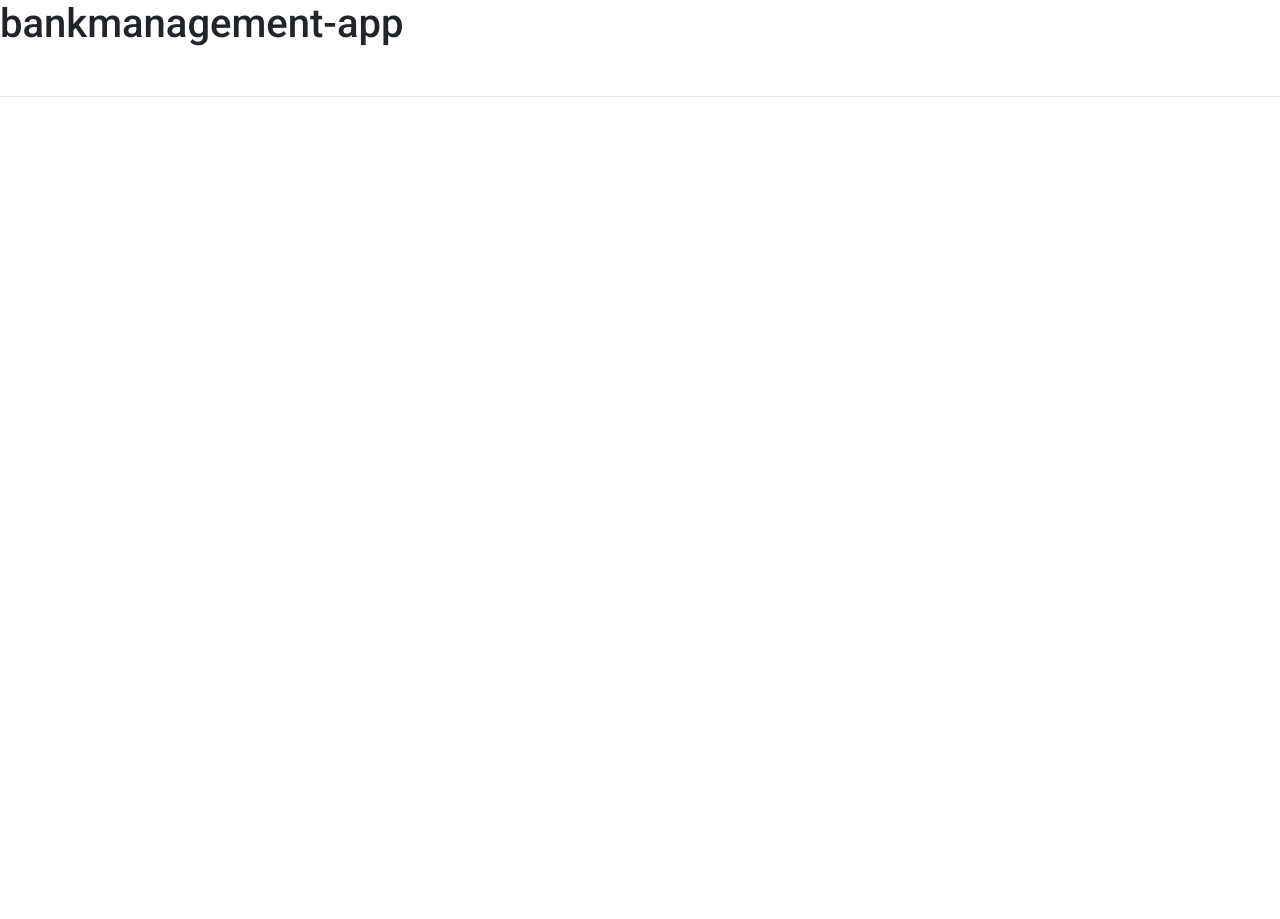
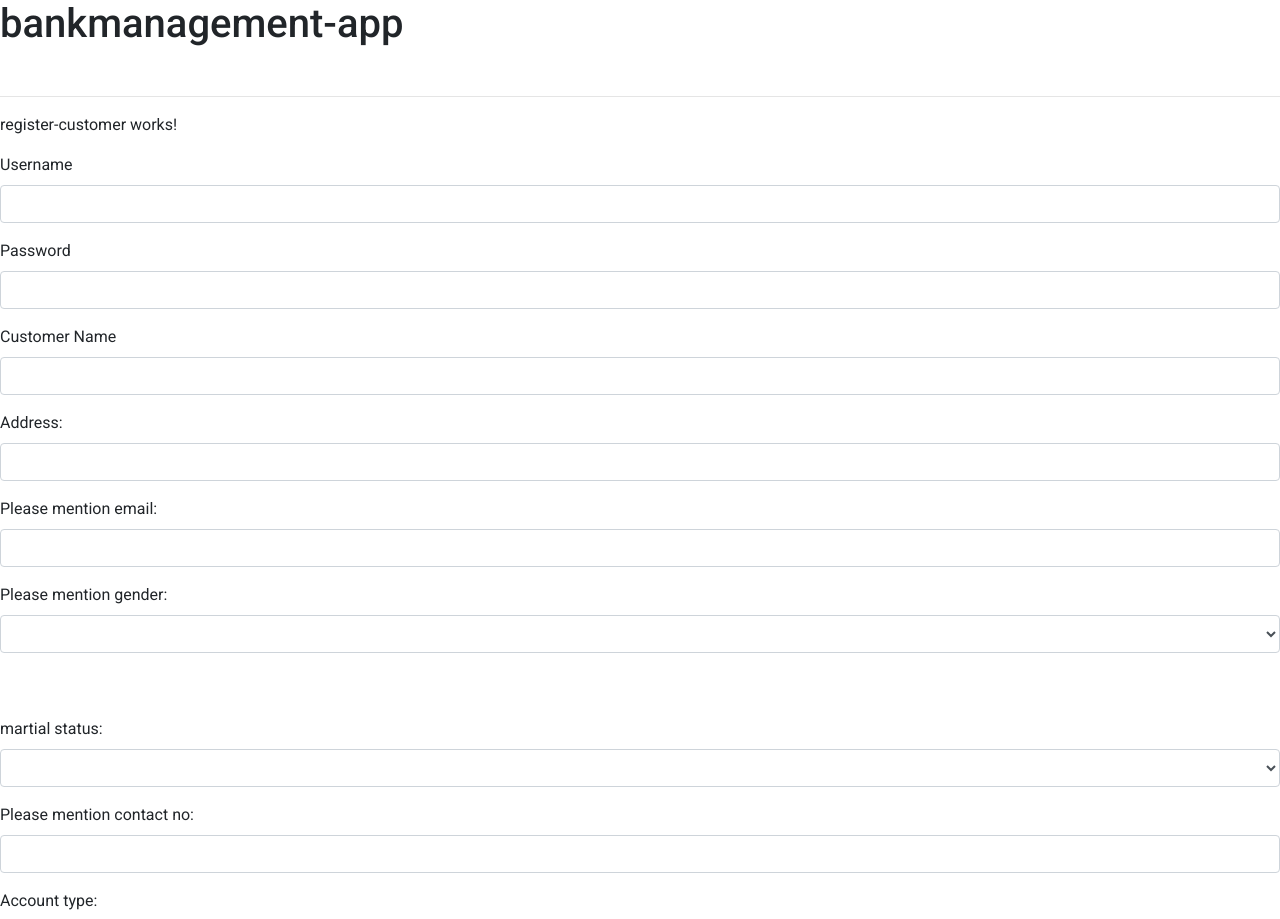
Before and after one commit to sanando1111/bankmanagement, an Angular app in the folder bankmanagement-app/: page /register in a window 1280 px wide. Before the commit this address led to /. Shown: the top 919 px of the page. Before the commit the page ends 800 px from the top, so only its background shows below. Built offline with nearby package versions, Linux system fonts and the light colour scheme.

Commit message:
register code

```diff
--- a/bankmanagement-app/src/app/app-routing.module.ts
+++ b/bankmanagement-app/src/app/app-routing.module.ts
@@ -5,6 +5,7 @@ import { ApplyloanComponent } from './applyloan/applyloan.component';
 import { HomeComponent } from './home/home.component';
 import { ViewCustomerComponent } from './view-customer/view-customer.component';
 import { UpdateCustomerComponent } from './update-customer/update-customer.component';
+import { RegisterCustomerComponent } from './register-customer/register-customer.component';
 
 //const routes: Routes = [];
 const routes: Routes = [
@@ -13,7 +14,8 @@ const routes: Routes = [
   { path: 'home/:id', component: HomeComponent},
   { path: 'applyloan/:id', component: ApplyloanComponent},
   { path: 'view/:id', component: ViewCustomerComponent },
-  { path: 'update/:id', component: UpdateCustomerComponent }
+  { path: 'update/:id', component: UpdateCustomerComponent },
+  { path: 'register', component: RegisterCustomerComponent }
 
 
 ];
--- a/bankmanagement-app/src/app/app.module.ts
+++ b/bankmanagement-app/src/app/app.module.ts
@@ -23,6 +23,7 @@ import { HttpClientModule } from '@angular/common/http';
 import { HomeComponent } from './home/home.component';
 import { ViewCustomerComponent } from './view-customer/view-customer.component';
 import { UpdateCustomerComponent } from './update-customer/update-customer.component';
+import { RegisterCustomerComponent } from './register-customer/register-customer.component';
 
 
 
@@ -33,7 +34,8 @@ import { UpdateCustomerComponent } from './update-customer/update-customer.compo
     LoginComponent,
     HomeComponent,
     ViewCustomerComponent,
-    UpdateCustomerComponent
+    UpdateCustomerComponent,
+    RegisterCustomerComponent
   ],
   imports: [
     BrowserModule,
--- a/bankmanagement-app/src/app/login/login.component.html
+++ b/bankmanagement-app/src/app/login/login.component.html
@@ -6,7 +6,7 @@
         </div>
         <div>
             <label for=name>Password:  </label>
-            <input type="text" name="pwd" required [(ngModel)] = "customer.password" >
+            <input type="password" name="pwd" required [(ngModel)] = "customer.password" >
         </div>
         <button type="submit" >Login</button>
     </form>
--- a/bankmanagement-app/src/app/login/login.component.ts
+++ b/bankmanagement-app/src/app/login/login.component.ts
@@ -33,7 +33,7 @@ export class LoginComponent implements OnInit {
   }
 
    onRegisterCustomer(): void {
-    //this.router.navigate(['register']);
+    this.router.navigate(['register']);
    }
 
 }
--- /dev/null
+++ b/bankmanagement-app/src/app/register-customer/register-customer.component.html
@@ -0,0 +1,141 @@
+<p>register-customer works!</p>
+
+
+
+<div>
+
+    <form (ngSubmit)="onSubmit()">
+
+        <div class="form-group">
+
+            <label for="name">Username</label>
+
+            <input type="text" class="form-control" id="username" required [(ngModel)]="customer.username"
+
+                name="username">
+
+        </div>
+
+
+
+        <div class="form-group">
+
+            <label for="name">Password</label>
+
+            <input type="password" class="form-control" id="password" required [(ngModel)]="customer.password"
+
+                name="password" (focusout)="onChangepassword($event)">
+
+            <p>{{errorMsgPassword}}</p>
+
+        </div>
+
+
+
+        <div class="form-group">
+
+            <label for="name">Customer Name</label>
+
+            <input type="text" class="form-control" id="name" required [(ngModel)]="customer.name" name="name"
+
+                (keypress)="onChangename($event)">
+
+        </div>
+
+
+
+        <div class="form-group">
+
+            <label for="address">Address:</label>
+
+            <input type="text" class="form-control" id="address" required [(ngModel)]="customer.address" name="address">
+
+        </div>
+
+
+
+        <div class="form-group">
+
+            <label for="email">Please mention email:</label>
+
+            <input type="email" id="email" class="form-control" name="email" [(ngModel)]="customer.email"
+
+                (focusout)="checkEmail($event)">
+
+            <p>{{errorMsgEmail}}</p>
+
+        </div>
+
+
+
+        <div class="form-group">
+
+            <label for="gender">Please mention gender:</label>
+
+            <select name="gender" class="form-control" id="gender" [(ngModel)]="customer.gender">
+
+                <option value="male">male</option>
+
+                <option value="female">female</option>
+
+                <option value="other">other</option>
+
+            </select><br><br>
+
+        </div>
+
+
+
+        <div class="form-group">
+
+            <label for="marital"> martial status:</label>
+
+            <select name="marital" class="form-control" id="marital" [(ngModel)]="customer.maritalStatus">
+
+                <option value="married">married</option>
+
+                <option value="unmarried">unmarried</option>
+
+            </select>
+
+        </div>
+
+
+
+        <div class="form-group">
+
+            <label for="contact">Please mention contact no:</label>
+
+            <input type="number" class="form-control" id="contact" name="contact" maxlength="10"
+
+                [(ngModel)]="customer.contactNumber" (focusout)="checkLength($event)">
+
+            <p>{{contactErrorMsg}}</p>
+
+        </div>
+
+
+
+        <div class="form-group">
+
+            <label for="account_type">Account type:</label>
+
+            <select name="account_type" class="form-control" id="account_type" [(ngModel)]="customer.accountType">
+
+                <option value="salary">salary</option>
+
+                <option value="savings">savings</option>
+
+            </select>
+
+        </div>
+
+
+
+        <button type="submit" class="btn btn-success">Submit</button>
+
+        <button type="button" (click)="onCancel()">Cancel</button>
+
+    </form>
+
+</div>
--- /dev/null
+++ b/bankmanagement-app/src/app/register-customer/register-customer.component.ts
@@ -0,0 +1,98 @@
+import { Component, OnInit } from '@angular/core';
+import { Customer } from '../customer';
+import { ActivatedRoute, Router } from '@angular/router';
+import { LoginService } from '../login.service';
+import { checkAlphabet, checkPassword } from './utility';
+
+@Component({
+  selector: 'app-register-customer',
+  templateUrl: './register-customer.component.html',
+  styleUrls: ['./register-customer.component.css']
+})
+
+export class RegisterCustomerComponent implements OnInit {
+  customer: Customer = new Customer();
+  cId: string;
+  accountNum: number;
+  ispasswordError: Boolean = true;
+  errorMsgPassword: String = "";
+  isEmailError = true;
+  errorMsgEmail = "";
+  iscontactError = true;
+  contactErrorMsg = "";
+
+  constructor(private route: ActivatedRoute, private router: Router, private dataService: LoginService) { }
+
+  ngOnInit(): void {
+    //this.customer.customerId = this.dataService.getCustomerCount() + 1;
+    //this.customer.accountNumber = 1234567899876543;
+  }
+
+
+
+  registerCustomer(): void {
+    this.dataService.customers.push(this.customer);
+    this.customer = new Customer();
+    // this.router.navigate(['/home', this.customer.customerId]);
+    this.router.navigate(['login']);
+  }
+
+  onSubmit(): void {
+
+    console.log(this.iscontactError, this.isEmailError, this.ispasswordError)
+    if (!this.iscontactError && !this.isEmailError && !this.ispasswordError) {
+
+      this.cId = 'R-' + Math.floor(100 + Math.random() * 999);
+      this.accountNum = Math.floor(Math.random() * (9 * Math.pow(10, 16 - 1))) + Math.pow(10, 16 - 1);
+      this.customer.customerId = this.cId;
+      this.customer.accountNumber = this.accountNum;
+      console.log('register component customerId:' + this.customer.customerId);
+      console.log('register component accountNumber:' + this.accountNum);
+      this.showalert(this.customer.customerId);
+      this.registerCustomer();
+    }
+  }
+
+  onCancel(): void {
+    this.router.navigate(['login']);
+  }
+
+  showalert(message: string) {
+    alert('Registered successfully,customer id:' + message);
+  }
+
+  onChangename(event) {
+    if (checkAlphabet(event))
+      event.preventDefault();
+  }
+
+  onChangepassword(event) {
+    if (!checkPassword(event)) {
+      this.ispasswordError = true;
+      this.errorMsgPassword = "Password should have at least one special character ,one number, one capital letter and should be of more than 8 digits";
+    } else {
+      this.ispasswordError = false;
+      this.errorMsgPassword = '';
+    }
+  }
+
+  checkEmail(event) {
+    if (event.target.value.includes('@') && event.target.value.includes('.')) {
+      this.isEmailError = false;
+      this.errorMsgEmail = '';
+    } else {
+      this.isEmailError = true;
+      this.errorMsgEmail = "Email should have @ and . sign";
+    }
+  }
+
+  checkLength(event) {
+    if (event.target.value.length === 10) {
+      this.iscontactError = false;
+      this.contactErrorMsg = '';
+    }else {
+      this.iscontactError = true;
+      this.contactErrorMsg = 'Contact number should be of 10 digits';
+    }
+  }
+}
--- /dev/null
+++ b/bankmanagement-app/src/app/register-customer/utility.ts
@@ -0,0 +1,55 @@
+export const checkAlphabet = (event) => {
+
+    let asciival = event.charCode;
+
+    if ((asciival != 32 && asciival < 65) || (asciival > 90 && asciival < 97) || (asciival > 122))
+
+        return true;
+
+}
+
+
+
+export const checkPassword = (event) => {
+
+    let password = [...event.target.value];
+
+    let specialCharValidation = false;
+
+    let capsValidation = false
+
+    let numbervalidation = false;
+
+    let lengthValidation = false;
+
+    if (password.length >= 8) {
+
+        lengthValidation = true;
+
+        for (let item in password) {
+
+            let asciival = password[item].charCodeAt(0);
+
+            if ((asciival >= 33 && asciival <= 47) || (asciival >= 58 && asciival <= 64)
+
+                || (asciival >= 91 && asciival <= 96) || (asciival >= 123 && asciival <= 126)) {
+
+                specialCharValidation = true;
+
+            }
+
+            if (asciival >= 65 && asciival <= 90)
+
+                capsValidation = true;
+
+            if (asciival >= 48 && asciival <= 57)
+
+                numbervalidation = true
+
+        }
+
+    }
+
+    return lengthValidation && numbervalidation && capsValidation && specialCharValidation;
+
+}
```
Also changed, not shown: bankmanagement-app/src/app/register-customer/register-customer.component.css (added), 1 other file (tests, documents, lock files or other folders).
